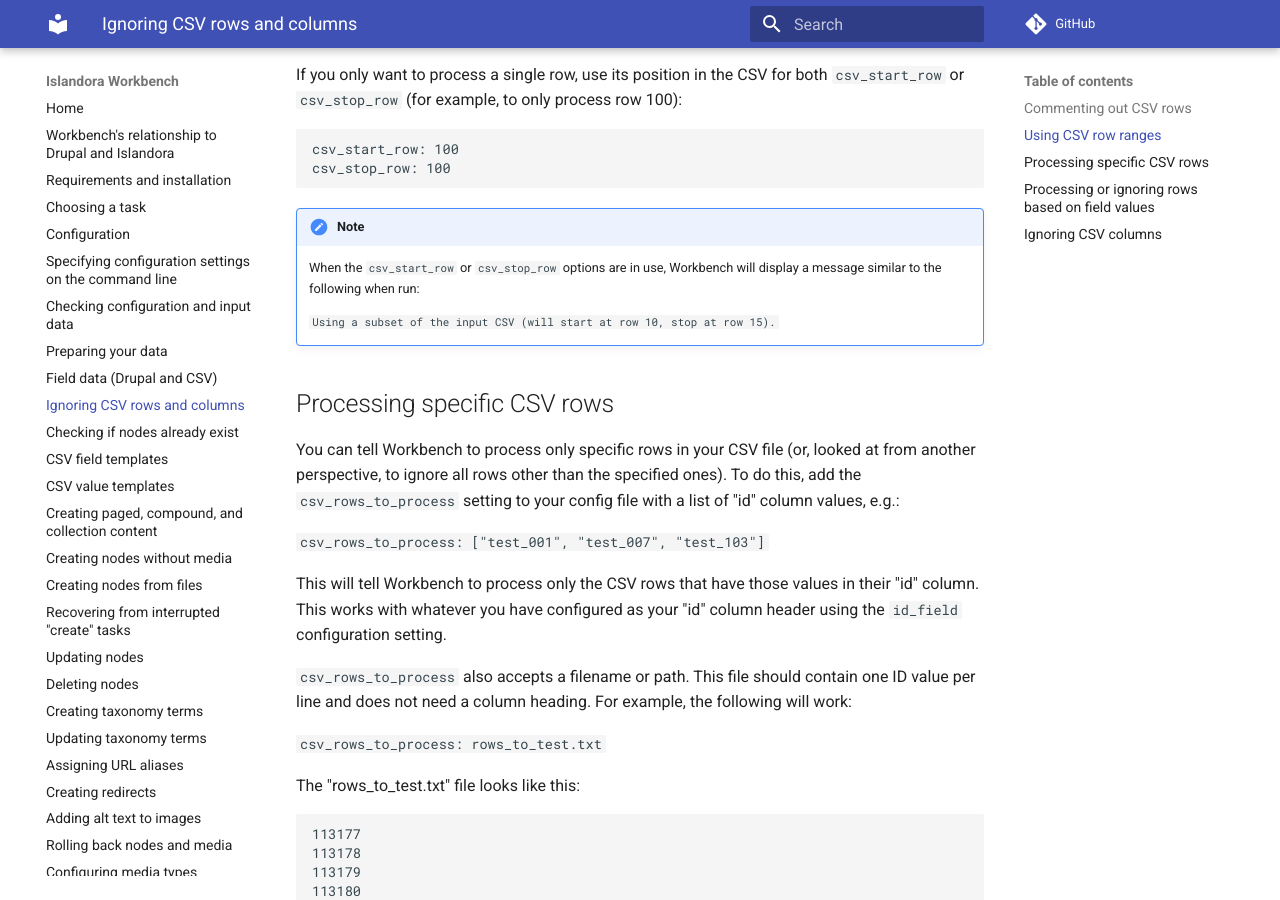
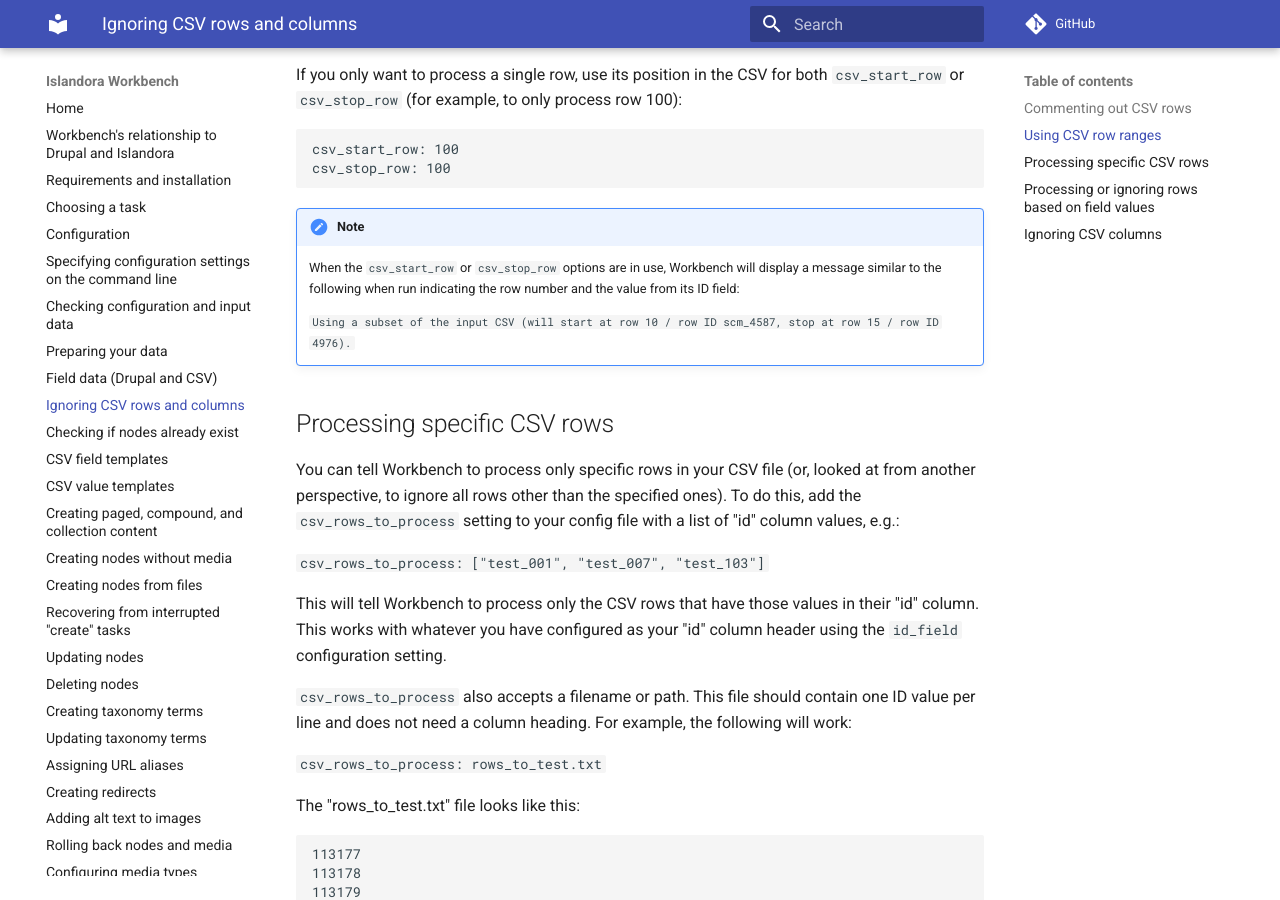
Before and after one commit to mjordan/islandora_workbench_docs, an MkDocs documentation site: the page built from docs/ignoring_csv_rows_and_columns.md, in a window 1280 px wide and 900 px high, scrolled down 1938 px. Built offline with MkDocs 1.6.1 and Material for MkDocs 9.7.7, drawn with Linux system fonts in a browser that asks for light colours; comment, search, counter and statistics services are not loaded.

````diff
--- a/docs/ignoring_csv_rows_and_columns.md
+++ b/docs/ignoring_csv_rows_and_columns.md
@@ -73,9 +73,9 @@
 ```
 
 !!! note
-    When the `csv_start_row` or `csv_stop_row` options are in use, Workbench will display a message similar to the following when run:
+    When the `csv_start_row` or `csv_stop_row` options are in use, Workbench will display a message similar to the following when run indicating the row number and the value from its ID field:
 
-    `Using a subset of the input CSV (will start at row 10, stop at row 15).`
+    `Using a subset of the input CSV (will start at row 10 / row ID scm_4587, stop at row 15 / row ID 4976).`
 
 
 ## Processing specific CSV rows
````
Also changed, not shown: docs/changelog.md (+2 -0 lines), docs/configuration.md (+1 -0 lines).
